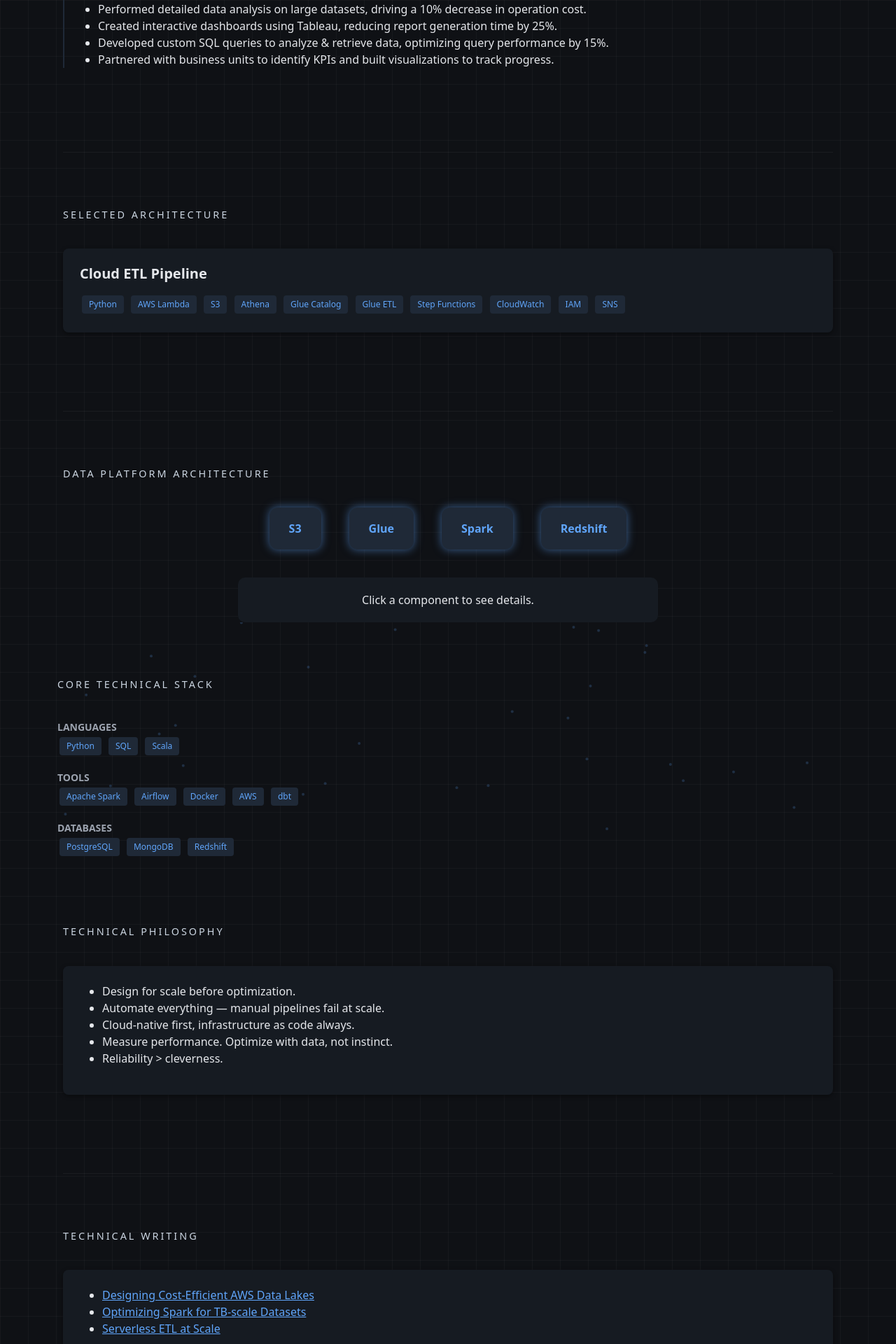
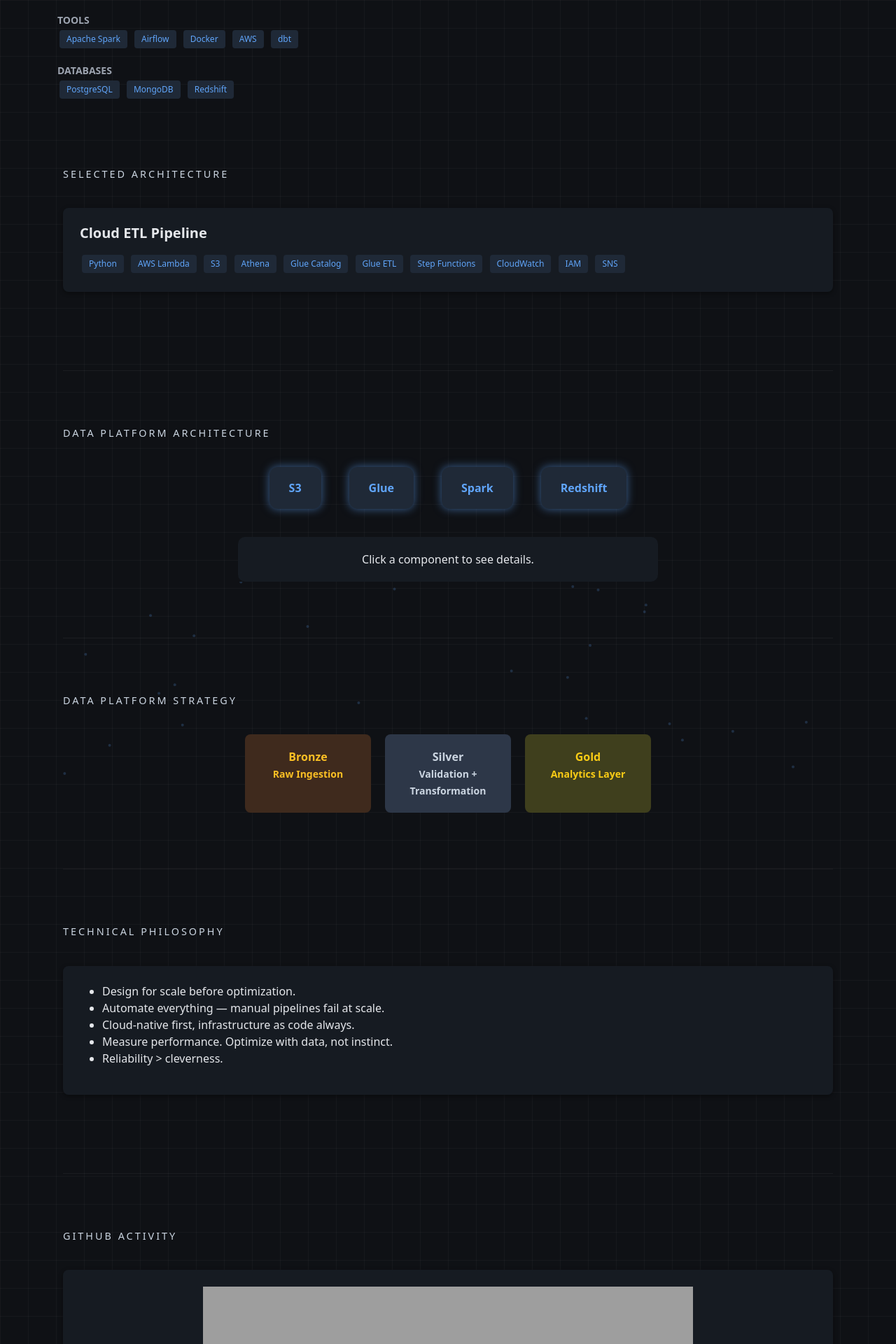
Before and after one commit to shradhadubey/shradha-dubey-portfolio, a Flask app: page / in a window 1280 px wide. Shown: the part 1880-3800 px from the top of the page at 70% size. Run offline with Flask 3, Linux system fonts and the light colour scheme; grey boxes are pictures that could not be loaded.

Commit message:
changing section layout

```diff
--- a/templates/base.html
+++ b/templates/base.html
@@ -39,10 +39,6 @@
         </li>
 
         <li class="nav-item">
-          <a class="nav-link" href="#writing">Writing</a>
-        </li>
-
-        <li class="nav-item">
           <a class="nav-link" href="#github">GitHub</a>
         </li>
 
--- a/templates/index.html
+++ b/templates/index.html
@@ -29,16 +29,6 @@
     </div>
 </section>
 
-<section id="architecture" class="content-section">
-    <h3 class="section-title">Data Platform Strategy</h3>
-
-    <div class="architecture-grid">
-        <div class="arch-box bronze">Bronze<br><small>Raw Ingestion</small></div>
-        <div class="arch-box silver">Silver<br><small>Validation + Transformation</small></div>
-        <div class="arch-box gold">Gold<br><small>Analytics Layer</small></div>
-    </div>
-</section>
-
 <section id="experience" class="content-section">
     <h3 class="section-title">Professional Experience</h3>
 
@@ -60,6 +50,21 @@
             {% endfor %}
         </ul>
     </div>
+    {% endfor %}
+</section>
+
+<section>
+    <h3 class="section-title">Core Technical Stack</h3>
+
+    {% for category, items in profile.skills.items() %}
+        <div class="mb-3">
+            <strong class="text-uppercase small text-muted">{{ category }}</strong>
+            <div>
+                {% for item in items %}
+                    <span class="tech-badge">{{ item }}</span>
+                {% endfor %}
+            </div>
+        </div>
     {% endfor %}
 </section>
 
@@ -106,19 +111,14 @@
     <canvas id="flowCanvas"></canvas>
 </section>
 
-<section>
-    <h3 class="section-title">Core Technical Stack</h3>
+<section id="architecture" class="content-section">
+    <h3 class="section-title">Data Platform Strategy</h3>
 
-    {% for category, items in profile.skills.items() %}
-        <div class="mb-3">
-            <strong class="text-uppercase small text-muted">{{ category }}</strong>
-            <div>
-                {% for item in items %}
-                    <span class="tech-badge">{{ item }}</span>
-                {% endfor %}
-            </div>
-        </div>
-    {% endfor %}
+    <div class="architecture-grid">
+        <div class="arch-box bronze">Bronze<br><small>Raw Ingestion</small></div>
+        <div class="arch-box silver">Silver<br><small>Validation + Transformation</small></div>
+        <div class="arch-box gold">Gold<br><small>Analytics Layer</small></div>
+    </div>
 </section>
 
 <section class="content-section">
@@ -134,16 +134,6 @@
     </div>
 </section>
 
-<section class="content-section">
-    <h3 class="section-title">Technical Writing</h3>
-    <div class="project-card">
-        <ul>
-            <li><a href="#">Designing Cost-Efficient AWS Data Lakes</a></li>
-            <li><a href="#">Optimizing Spark for TB-scale Datasets</a></li>
-            <li><a href="#">Serverless ETL at Scale</a></li>
-        </ul>
-    </div>
-</section>
 
 <section id="github" class="content-section">
     <h3 class="section-title">GitHub Activity</h3>
```
